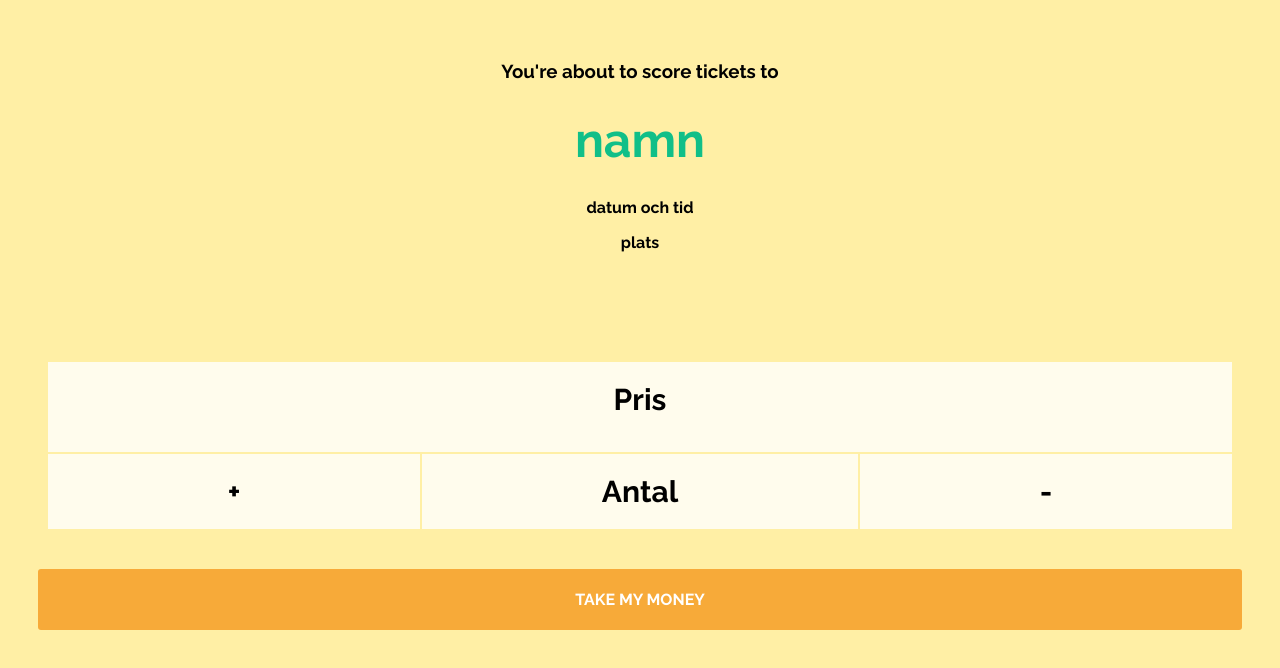
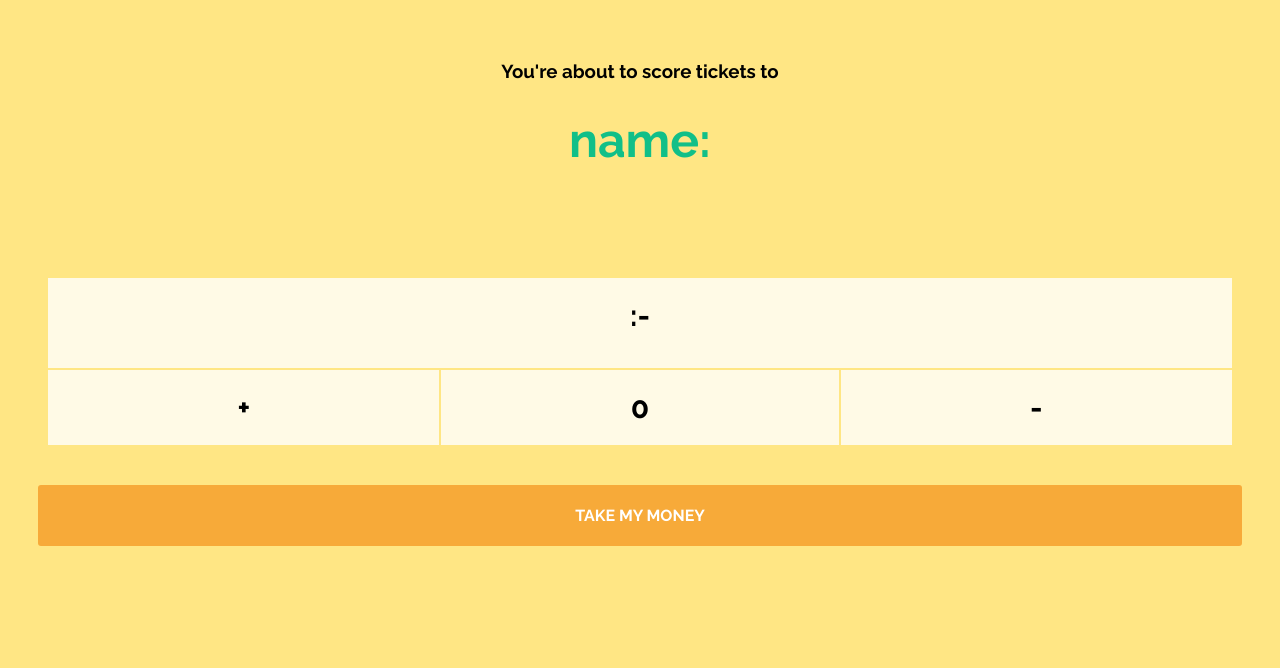
Before and after one commit to sandraottersten/ticketapp, a Vue app: page /confirm in a window 1280 px wide. Shown: the top 668 px of the page. Built offline with nearby package versions, Linux system fonts and the light colour scheme; a web font is replaced by a local one.

Commit message:
display data

```diff
--- a/package.json
+++ b/package.json
@@ -8,6 +8,7 @@
     "lint": "vue-cli-service lint"
   },
   "dependencies": {
+    "axios": "^0.18.0",
     "vue": "^2.5.22",
     "vue-router": "^3.0.1",
     "vuex": "^3.0.1"
--- a/src/App.vue
+++ b/src/App.vue
@@ -19,8 +19,11 @@ justify-content: center;
 align-items: center;
 margin-top: 30px;
 }
+.btn:active {
+  background: grey;
+}
 body {
-background-color: rgb(255, 239, 165);
+background-color: rgba(255, 230, 132, 1);
 font-family: 'Raleway', sans-serif;
 }
 h1 {
--- a/src/components/event-item.vue
+++ b/src/components/event-item.vue
@@ -1,10 +1,9 @@
 <template>
-  <article class="event-item">
+  <article class="event-item" @click="chooseEvent(item)">
     <section id="date">
       {{item.date}} <br> {{item.year}}
     </section>
     <section class='section'>
-
       <h2>{{item.name}}</h2>
       <p id="normal-text">{{item.place}} - {{item.city}}</p>
       <p>{{item.startTime}}.00 - {{item.endTime}}.00</p>
@@ -18,7 +17,13 @@
 <script type="text/javascript">
   export default {
       name: 'event-item',
-      props: ['item']
+      props: ['item'],
+      methods: {
+        chooseEvent(item){
+          this.$store.commit('chooseEvent', item);
+          console.log('hej')
+        }
+      }
         }
 </script>
 
@@ -29,13 +34,16 @@
     padding: .5rem;
     margin-bottom: .125rem;
   }
+
   .section {
     display: flex;
     flex-direction: column;
     justify-content: center;
     flex: 1;
   }
-
+  .event-item:focus {
+    background-color: grey;
+  }
   p {
     padding: 0;
     margin: 0;
--- a/src/store.js
+++ b/src/store.js
@@ -1,5 +1,6 @@
 import Vue from 'vue'
 import Vuex from 'vuex'
+import axios from 'axios'
 
 Vue.use(Vuex)
 
@@ -28,10 +29,20 @@ events: [{
   price: 599,
   seats: 600,
   year: 2019
-}]}
-  ,
+}],
+activeEvent: {},
+counter: 0
+},
   mutations: {
-
+    chooseEvent(state, item){
+    state.activeEvent = item;
+},
+addNumber(state, number){
+state.counter += number;
+},
+removeNumber(state, number){
+state.counter -= number;
+}
   },
   actions: {
 
--- a/src/views/About.vue
+++ /dev/null
@@ -1,5 +0,0 @@
-<template>
-  <div class="about">
-    <h1>This is an about page</h1>
-  </div>
-</template>
--- a/src/views/Admin.vue
+++ b/src/views/Admin.vue
@@ -30,7 +30,7 @@
         <input type="text" name="" value="To time">
         <input type="text" name="" value="#Seats">
       </section>
-      <a href="#" class="btn" @click="">Add the event</a>
+      <a href="#" class="btn">Add the event</a>
     </article>
   </main>
 </template>
@@ -41,7 +41,7 @@
   }
 </script>
 
-<style media="screen">
+<style scoped>
   table {
     font-family: arial, sans-serif;
     border-collapse: collapse;
@@ -63,13 +63,13 @@
 
   .addevent {
 
-    background-color: pink;
+    background-color: rgba(255, 255, 255, 0.8);
     text-align: center;
 
   }
   .table {
     margin: 0 auto;
-    background-color: lightblue;
+    background-color: rgba(255, 255, 255, 0.8);
     padding: 10px;
   }
   .input-container {
@@ -79,4 +79,9 @@
   #admin {
     padding: 30px;
   }
+  input {
+    margin: 10px 0px 10px;
+    padding: 10px;
+    height: 20px;
+  }
 </style>
--- a/src/views/Confirm.vue
+++ b/src/views/Confirm.vue
@@ -6,22 +6,22 @@
     <section class="confirm">
       <article>
         <section>
-          <h1>namn</h1>
-          <p>datum och tid</p>
-          <p>plats</p>
+          <h1>name:</h1>
+          <p>{{ this.activeEvent.year }}</p>
+          <p>{{ this.activeEvent.city }}</p>
         </section>
       </article>
       <article class="grid-container">
         <section class="pris">
-          Pris
+          {{ this.activeEvent.price }} :-
         </section>
-        <section class="plus">
+        <section @click="addNumber(1)" class="plus">
           +
         </section>
         <section class="antal">
-          Antal
+          {{counter}}
         </section>
-        <section class="minus">
+        <section @click="removeNumber(1)" class="minus">
           -
         </section>
         </article>
@@ -36,14 +36,27 @@
   export default {
     name: 'confirm',
     computed: {
-      events(){
-        return this.$store.state.events;
+      activeEvent(){
+        return this.$store.state.activeEvent;
+
+      },
+      counter(){
+        return this.$store.state.counter;
+
+      }
+    },
+    methods: {
+      addNumber(number){
+        this.$store.commit('addNumber', number);
+      },
+      removeNumber(number){
+        this.$store.commit('removeNumber', number);
       }
     }
   }
 </script>
 
-<style>
+<style scoped>
   .confirm {
     text-align: center;
     margin: 30px;
--- a/src/views/Events.vue
+++ b/src/views/Events.vue
@@ -5,7 +5,7 @@
     </header>
     <section class="event">
       <event-item v-for="item in events" :key="item.id" :item="item"/>
-      <a href="#" class="btn" @click="$router.push('/confirm')">Done</a>
+      <a href="#" class="btn" @click="saveTicket">Done</a>
     </section>
   </main>
 </template>
@@ -21,11 +21,22 @@ export default {
     computed: {
       events(){
         return this.$store.state.events;
+      },
+      activeEvent(){
+        return this.$store.state.activeEvent;
       }
+    },
+    methods: {
+      saveTicket(){
+        JSON.stringify(this.activeEvent);
+        //console.log(this.activeEvent);
+        localStorage.setItem('activeEvent', JSON.stringify(this.activeEvent));
+        this.$router.push('/confirm')
+  }
     }
   }
 </script>
 
-<style>
+<style scoped>
 
 </style>
--- a/src/views/Home.vue
+++ b/src/views/Home.vue
@@ -16,3 +16,7 @@ export default {
   name: 'home',
 }
 </script>
+
+<style scoped>
+
+</style>
--- a/src/views/Staff.vue
+++ b/src/views/Staff.vue
@@ -28,6 +28,6 @@
   }
 </script>
 
-<style media="screen">
+<style scoped>
 
 </style>
--- a/src/views/Ticket.vue
+++ b/src/views/Ticket.vue
@@ -2,7 +2,7 @@
   <main id="ticket">
     <section class="grid-container">
         <section class="item1">
-          <h1>namn</h1>
+          <h1>data</h1>
         </section>
         <section class="item2">
           <h3>Plats</h3>
@@ -20,15 +20,24 @@
           <p>Seat</p>
         </section>
         <section class="item7">
-          90876
+          <p id="barcode-font">90876</p>
         </section>
       </section>
   </main>
 </template>
 
-<script>
+<script scoped>
   export default {
-    name: 'ticket'
+    name: 'ticket',
+    beforeMount() {
+
+            if(localStorage.getItem('activeEvent')){
+              let date = localStorage.getItem('activeEvent');
+              let data = JSON.parse(date);
+              } else {
+              console.error('Det finns ingen data');
+    }
+    }
   }
 </script>
 
@@ -49,13 +58,14 @@
     'menu main main main right right'
     'footer footer footer footer footer footer'
       'foot foot foot foot foot foot';
-
+grid-gap: 2px;
   padding: 2px;
 margin: 100px 20px 40px 20px;
 
 }
 
 .grid-container > section {
+  background-color: rgba(255, 255, 255, 0.8);
   text-align: center;
   padding: 20px 0;
 }
@@ -63,10 +73,12 @@ margin: 100px 20px 40px 20px;
 .item7 {
  font-family: 'Libre Barcode 128', cursive;
  font-size: 130px;
+ padding-top: 20px;
 }
 
-#ticket {
-
+#barcode-font {
+margin:20px;
+padding-top: 50px;
 
 }
 </style>
```
Also changed, not shown: 2 other files (tests, documents, lock files or other folders). Lines whose indentation alone changed are shown as unchanged.
